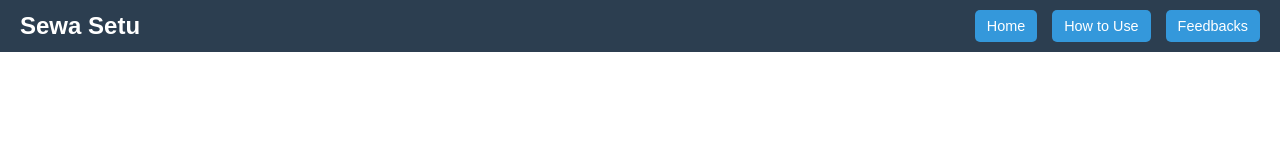
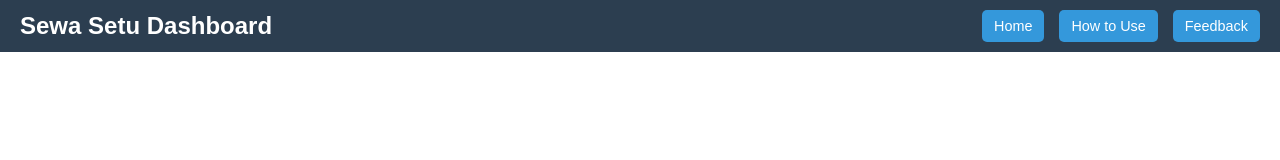
Before and after one commit to mitul-gogoi/sewasetu-service-dashboard, a plain HTML site: page index.html in a window 1280 px wide. Drawn offline with Linux system fonts and the light colour scheme.

```diff
--- a/index.html
+++ b/index.html
@@ -78,11 +78,11 @@
 
   <!-- Navbar -->
   <div class="navbar">
-    <h1>Sewa Setu</h1>
+    <h1>Sewa Setu Dashboard</h1>
     <div class="nav-buttons">
       <button onclick="showSection('home')">Home</button>
       <button onclick="showSection('how')">How to Use</button>
-      <button onclick="showSection('feedback')">Feedbacks</button>
+      <button onclick="showSection('feedback')">Feedback</button>
     </div>
   </div>
 
@@ -133,6 +133,7 @@
     <!-- Tableau Embed Code Ends Here -->
   </div>
 
+    <!-- Sections how -->
   <div id="how" class="section">
 
     <div style="font-family: Arial, sans-serif; line-height: 1.6; max-width: 960px; margin: auto; padding: 20px; background: #fdfdfd; border-radius: 10px; border: 1px solid #ddd; box-shadow: 0 0 10px rgba(0,0,0,0.05);">
@@ -299,8 +300,9 @@
 
   </div>
 
+  <!-- Sections feedback -->
   <div id="feedback" class="section">
-    <h2>Submit Your Feedback</h2>
+  <!--     <h2>Submit Your Feedback</h2> -->
     <iframe src="https://docs.google.com/forms/d/e/1FAIpQLScxC8l-JwZzApXZ-bqMe5TNQtvxC5kvB_U1AmUy4PPkXvPxSg/viewform?embedded=true" height="1100">
       Loading…
     </iframe>
```
